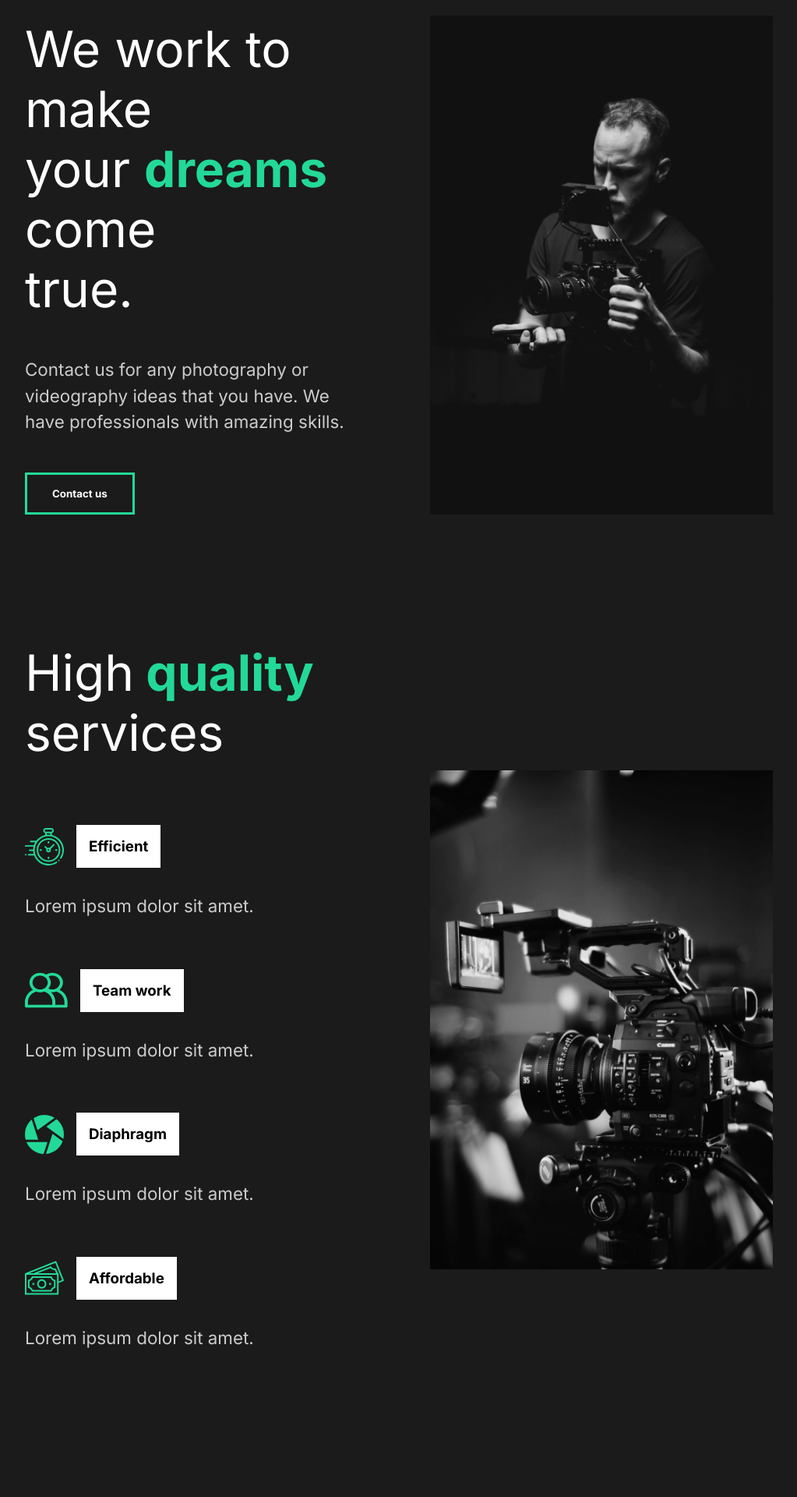
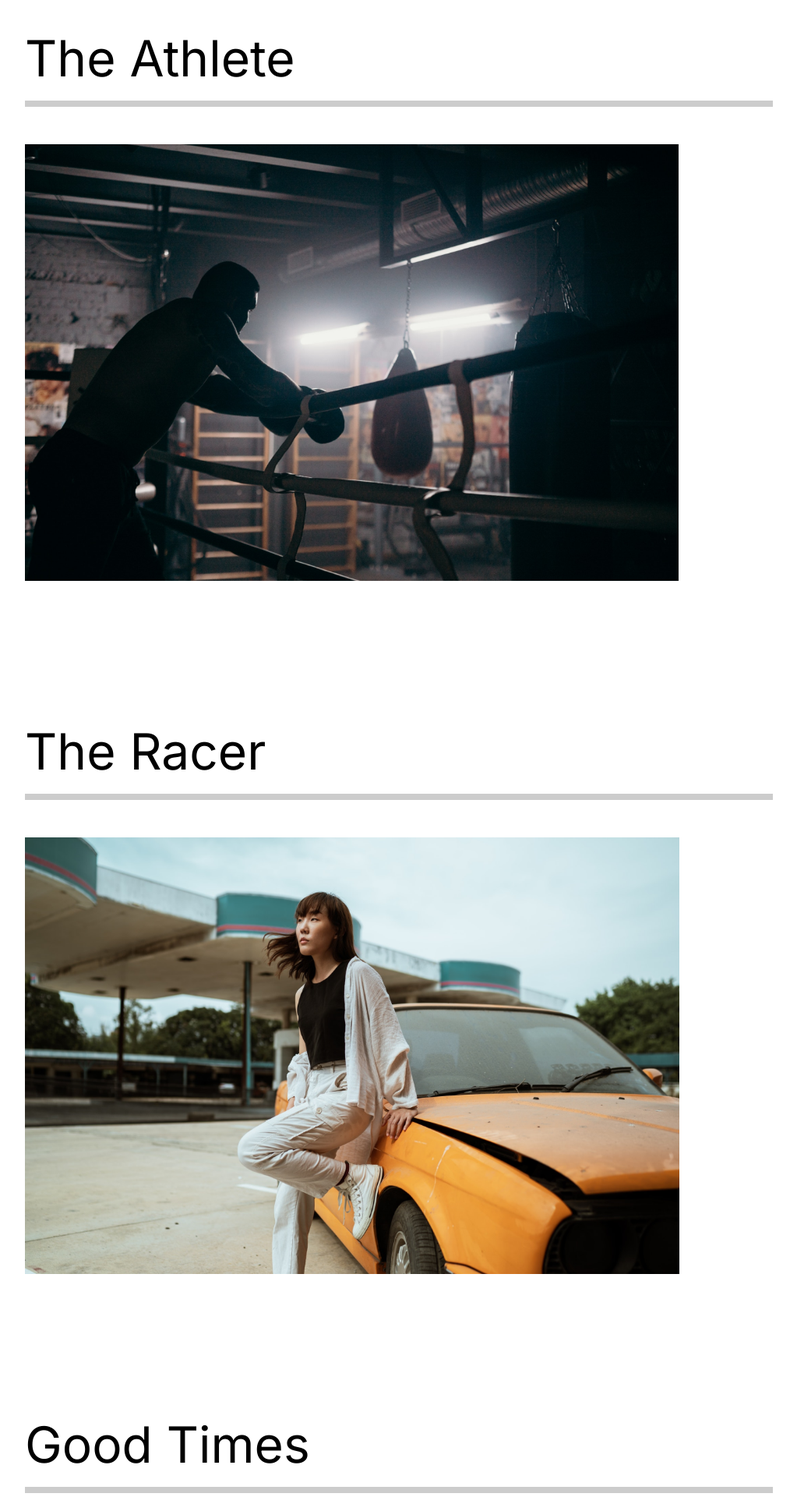
Before and after one commit to SantiagoFSA/ed-dum-capture, a React (Create React App) app: page /work in a window 1280 px wide. Shown: the part 140-2060 px from the top of the page at 78% size, without its empty margins (128-1151 px from the left). Built offline with nearby package versions, Linux system fonts and the light colour scheme.

Commit message:
? - movie details / framer motion

```diff
--- a/src/App.js
+++ b/src/App.js
@@ -4,14 +4,32 @@
 //import pages
 import AboutSection from "./components/AboutSection";
 import AboutUs from "./pages/AboutUs";
+import ContactUs from "./pages/ContactUs";
+import OurWork from "./pages/OurWork";
 import Nav from "./components/Nav";
+import MovieDetail from "./pages/MovieDetail";
+//Router
+import { Switch, Route } from "react-router-dom";
 
 function App() {
   return (
     <div className="App">
       <GlobalStyle />
       <Nav />
-      <AboutUs />
+      <Switch>
+        <Route path="/" exact>
+          <AboutUs />
+        </Route>
+        <Route path="/work" exact>
+          <OurWork />
+        </Route>
+        <Route path="/work/:id">
+          <MovieDetail />
+        </Route>
+        <Route path="/contact">
+          <ContactUs />
+        </Route>
+      </Switch>
     </div>
   );
 }
--- a/src/components/AboutSection.js
+++ b/src/components/AboutSection.js
@@ -1,26 +1,27 @@
 import React from "react";
 import home1 from "../img/home1.png";
-//import styled component
-import styled from "styled-components";
+
 import { About, Description, Image, Hide } from "../styles";
+//Framer Motion
+import { motion } from "framer-motion";
 
 const AboutSection = () => {
   return (
     <About>
       <Description>
-        <div className="title">
+        <motion.div>
           <Hide>
-            <h2>We work to make</h2>
+            <motion.h2>We work to make</motion.h2>
           </Hide>
           <Hide>
-            <h2>
+            <motion.h2>
               your <span>dreams</span> come
-            </h2>
+            </motion.h2>
           </Hide>
           <Hide>
-            <h2>true.</h2>
+            <motion.h2>true.</motion.h2>
           </Hide>
-        </div>
+        </motion.div>
         <p>
           Contact us for any photography or videography ideas that you have. We
           have professionals with amazing skills.
--- a/src/components/Nav.js
+++ b/src/components/Nav.js
@@ -1,24 +1,24 @@
 import React from "react";
 import styled from "styled-components";
-import FaqSection from "./FaqSection";
+import { Link } from "react-router-dom";
 
 const Nav = () => {
   return (
     <StyledNav>
       <h1>
-        <a id="logo" href="#">
+        <Link id="logo" to="/">
           Capture
-        </a>
+        </Link>
       </h1>
       <ul>
         <li>
-          <a href="#">1. About Us</a>
+          <Link to="/">1. About Us</Link>
         </li>
         <li>
-          <a href="#">2. Our Work</a>
+          <Link to="/work">2. Our Work</Link>
         </li>
         <li>
-          <a href="#">3. Contact Us</a>
+          <Link to="/contact">3. Contact Us</Link>
         </li>
       </ul>
     </StyledNav>
--- a/src/index.js
+++ b/src/index.js
@@ -2,10 +2,13 @@
 import ReactDOM from "react-dom";
 import App from "./App";
 import reportWebVitals from "./reportWebVitals";
+import { BrowserRouter } from "react-router-dom";
 
 ReactDOM.render(
   <React.StrictMode>
-    <App />
+    <BrowserRouter>
+      <App />
+    </BrowserRouter>
   </React.StrictMode>,
   document.getElementById("root")
 );
--- /dev/null
+++ b/src/movieState.js
@@ -0,0 +1,81 @@
+//Import Images
+import athlete from "./img/athlete-small.png";
+import goodtimes from "./img/goodtimes-small.png";
+import theracer from "./img/theracer-small.png";
+import athlete2 from "./img/athlete2.png";
+import goodtimes2 from "./img/good-times2.jpg";
+import theracer2 from "./img/the-racer2.jpg";
+
+export const MovieState = () => {
+  return [
+    {
+      title: "The Athlete",
+      mainImg: athlete,
+      secondaryImg: athlete2,
+      url: "/work/the-athlete",
+      awards: [
+        {
+          title: "Truly A masterpiece",
+          description:
+            "“Lorem Ipsum is simply dummy text of the printing and typesetting industry.”",
+        },
+        {
+          title: "Fresh look on a brutal sport.",
+          description:
+            "“Lorem Ipsum is simply dummy text of the printing and typesetting industry.”",
+        },
+        {
+          title: "It’s okay lmao.",
+          description:
+            "“Lorem Ipsum is simply dummy text of the printing and typesetting industry.”",
+        },
+      ],
+    },
+    {
+      title: "Good Times",
+      mainImg: goodtimes,
+      url: "/work/good-times",
+      secondaryImg: goodtimes2,
+      awards: [
+        {
+          title: "Truly A masterpiece",
+          description:
+            "“Lorem Ipsum is simply dummy text of the printing and typesetting industry.”",
+        },
+        {
+          title: "Fresh look on a brutal sport.",
+          description:
+            "“Lorem Ipsum is simply dummy text of the printing and typesetting industry.”",
+        },
+        {
+          title: "It’s okay lmao.",
+          description:
+            "“Lorem Ipsum is simply dummy text of the printing and typesetting industry.”",
+        },
+      ],
+    },
+    {
+      title: "The Racer",
+      mainImg: theracer,
+      url: "/work/the-racer",
+      secondaryImg: theracer2,
+      awards: [
+        {
+          title: "Truly A masterpiece",
+          description:
+            "“Lorem Ipsum is simply dummy text of the printing and typesetting industry.”",
+        },
+        {
+          title: "Fresh look on a brutal sport.",
+          description:
+            "“Lorem Ipsum is simply dummy text of the printing and typesetting industry.”",
+        },
+        {
+          title: "It’s okay lmao.",
+          description:
+            "“Lorem Ipsum is simply dummy text of the printing and typesetting industry.”",
+        },
+      ],
+    },
+  ];
+};
--- /dev/null
+++ b/src/pages/ContactUs.js
@@ -0,0 +1,11 @@
+import React from "react";
+
+const ContactUs = () => {
+  return (
+    <div>
+      <h1>Contact</h1>
+    </div>
+  );
+};
+
+export default ContactUs;
--- /dev/null
+++ b/src/pages/MovieDetail.js
@@ -0,0 +1,109 @@
+import React, { useEffect, useState } from "react";
+import styled from "styled-components";
+import { useHistory } from "react-router-dom";
+import { MovieState } from "../movieState";
+
+const MovieDetail = () => {
+  const history = useHistory();
+  const url = history.location.pathname;
+  const [movies, setMovies] = useState(MovieState);
+  const [movie, setMovie] = useState(null);
+
+  //UseEffect
+  useEffect(() => {
+    const currentMovie = movies.filter((stateMovie) => stateMovie.url === url);
+    setMovie(currentMovie[0]);
+    console.log(setMovies);
+  }, [movies, url]);
+
+  return (
+    <>
+      {movie && (
+        <Details>
+          <HeadLine>
+            <h2>{movie.title}</h2>
+            <img src={movie.mainImg} alt="movie" />
+          </HeadLine>
+          <Awards>
+            {movie.awards.map((award) => (
+              <Award
+                title={award.title}
+                description={award.description}
+                key={award.title}
+              />
+            ))}
+          </Awards>
+          <ImageDisplay>
+            <img src={movie.secondaryImg} alt="movie" />
+          </ImageDisplay>
+        </Details>
+      )}{" "}
+    </>
+  );
+};
+
+const Details = styled.div`
+  color: white;
+`;
+
+const HeadLine = styled.div`
+  min-height: 90vh;
+  padding-top: 20vh;
+  position: relative;
+  h2 {
+    position: absolute;
+    top: 10%;
+    left: 50%;
+    transform: translate(-50% -10%);
+  }
+  img {
+    width: 100%;
+    height: 70vh;
+    object-fit: cover;
+  }
+`;
+
+const Awards = styled.div`
+  min-height: 80vh;
+  display: flex;
+  margin: 5rem 10rem;
+  align-items: center;
+  justify-content: space-around;
+`;
+
+const AwardStyle = styled.div`
+  padding: 5rem;
+  h3 {
+    font-size: 2rem;
+  }
+  .line {
+    width: 100%;
+    background: #23d997;
+    height: 0.5rem;
+    margin: 1rem 0rem;
+  }
+  p {
+    padding: 2rem 0rem;
+  }
+`;
+
+const ImageDisplay = styled.div`
+  min-height: 50vh;
+  imag {
+    width: 100%;
+    height: 100vh;
+    object-fit: cover;
+  }
+`;
+
+//Award Component
+const Award = ({ title, description }) => {
+  return (
+    <AwardStyle>
+      <h3>{title}</h3>
+      <div className="line"></div>
+      <p>{description}</p>
+    </AwardStyle>
+  );
+};
+export default MovieDetail;
--- /dev/null
+++ b/src/pages/OurWork.js
@@ -0,0 +1,59 @@
+import React from "react";
+import styled from "styled-components";
+import { Link } from "react-router-dom";
+//images
+import athlete from "../img/athlete-small.png";
+import theracer from "../img/theracer-small.png";
+import goodtimes from "../img/goodtimes-small.png";
+
+const OurWork = () => {
+  return (
+    <Work>
+      <Movie>
+        <h2>The Athlete</h2>
+        <div className="line"></div>
+        <Link to="/work/the-athlete">
+          <img src={athlete} alt="athlete" />
+        </Link>
+      </Movie>
+      <Movie>
+        <h2>The Racer</h2>
+        <div className="line"></div>
+        <Link to="/work/the-racer">
+          <img src={theracer} alt="athlete" />
+        </Link>
+      </Movie>
+      <Movie>
+        <h2>Good Times</h2>
+        <div className="line"></div>
+        <Link to="/work/good-times">
+          <img src={goodtimes} alt="athlete" />
+        </Link>
+      </Movie>
+    </Work>
+  );
+};
+
+const Work = styled.div`
+  min-height: 100vh;
+  overflow: hidden;
+  padding: 5rem 10rem;
+  background: white;
+  h2 {
+    padding: 1rem 0rem;
+  }
+`;
+const Movie = styled.div`
+  padding-bottom: 10rem;
+  .line {
+    height: 0.5rem;
+    background: #cccccc;
+    margin-bottom: 3rem;
+  }
+  img {
+    width: 100%auto;
+    height: 70vh;
+    object-fit: cover;
+  }
+`;
+export default OurWork;
```
Also changed, not shown: 1 other file (tests, documents, lock files or other folders).
